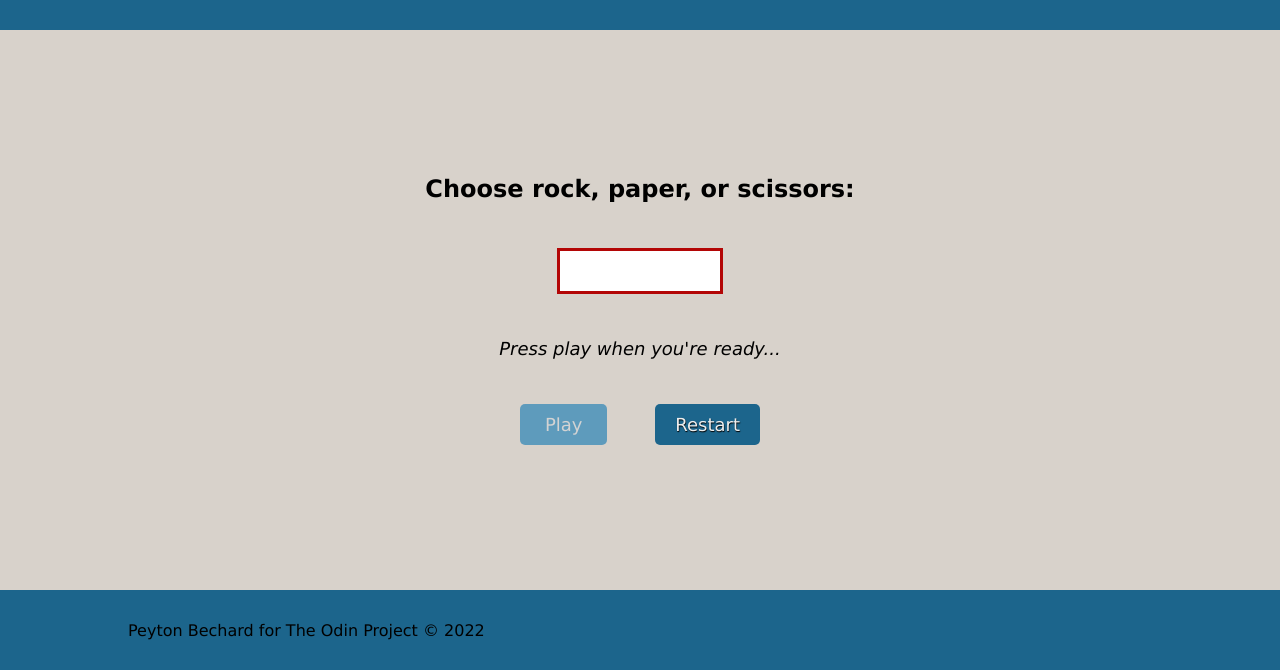
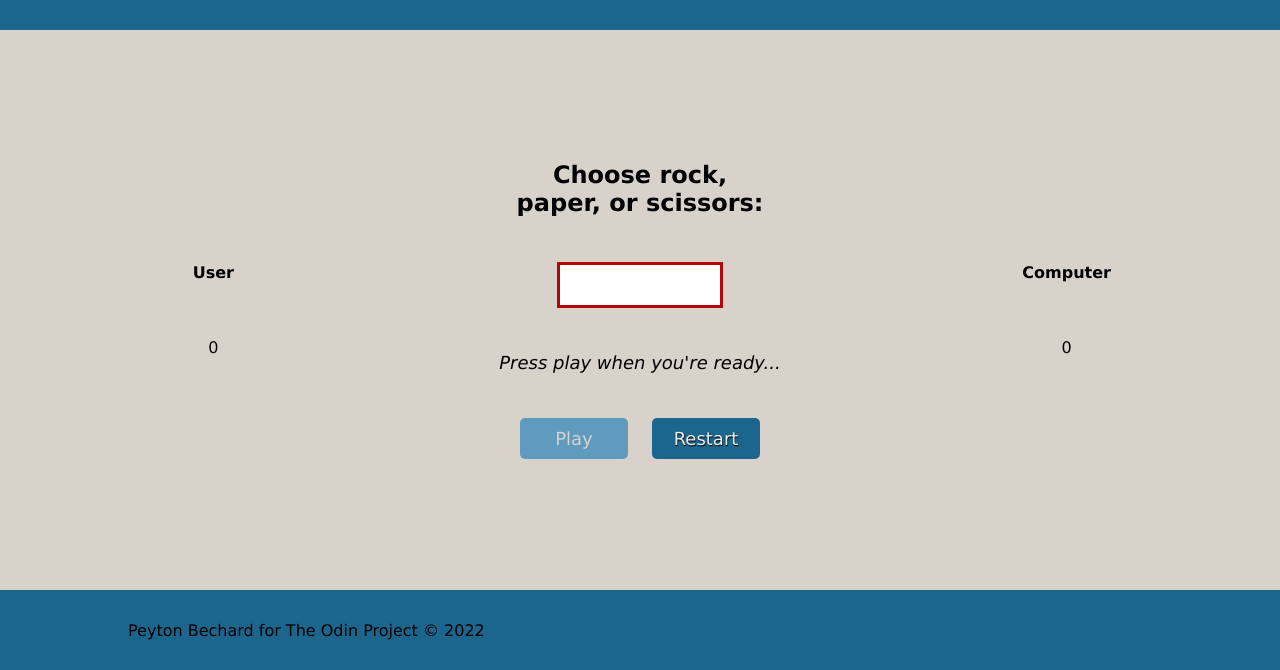
Before and after one commit to pmbechard/odin-rock-paper-scissors, a plain HTML site: page index.html in a window 1280 px wide. Shown: the part 130-800 px from the top of the page. Drawn offline with Linux system fonts and the light colour scheme.

Commit message:
Adds score boards

```diff
--- a/index.html
+++ b/index.html
@@ -11,14 +11,28 @@
     <div class="header">
         <h1>Rock Paper Scissors</h1>
     </div>
+    <div class="mid-section">
+        <div class="scores">
+            <p class="score-label">User</p>
+            <p id="user-score">0</p>
+        </div>
+
 
         <div class="body">
             <label for="user-input">Choose rock, paper, or scissors:</label>
             <input type="text" name="user-input" id="user-input">
             <p id="result">Press play when you're ready...</p>
+
             <div class="buttons">
                 <button id="play-button">Play</button>
                 <button id="restart-button">Restart</button>
+            </div>
+        </div>
+
+
+        <div class="scores">
+            <p class="score-label">Computer</p>
+            <p id="computer-score">0</p>
         </div>
     </div>
 
--- a/script.js
+++ b/script.js
@@ -10,6 +10,12 @@ const restartButton = document.querySelector("#restart-button");
 restartButton.addEventListener('click', resetGame)
 
 const resultOutput = document.querySelector("#result");
+
+const userScoreBoard = document.querySelector("#user-score");
+let userScore = 0;
+
+const computerScoreBoard = document.querySelector("#computer-score");
+let computerScore = 0;
 
 let regex = /^(rock)|(paper)|(scissors)$/i;
 
@@ -33,6 +39,7 @@ function runGame() {
     resultOutput.textContent = "Computer chose " + computerChoice + "... " + gameResult + "!";
     playButton.disabled = true;
     playButton.className = "disabled";
+
 }
 
 function chooseRPS() {
@@ -50,8 +57,12 @@ function getResult(user, comp) {
     if (user === comp) {
         return "Draw";
     } else if ((user === "rock" && comp === "paper") || (user === "paper" && comp === "scissors") || (user === "scissors" && comp === "rock")) {
+        computerScore++;
+        computerScoreBoard.textContent = computerScore;
         return "You lose";
     } else {
+        userScore++;
+        userScoreBoard.textContent = userScore;
         return "You win"
     }
 }
--- a/style.css
+++ b/style.css
@@ -21,10 +21,33 @@
     text-shadow: 1px 1px 3px black;
 }
 
-.body {
+.mid-section {
+    display: flex;
+    justify-content: center;
+    align-items: center;
+}
+
+.scores {
+    background-color: #D8D2CB;
     height: 70vh;
     width: 100vw;
+    display: flex;
+    flex-direction: column;
+    justify-content: center;
+    gap: 10%;
+    text-align: center;
+}
+
+.score-label {
+    font-size: 1em;
+    font-weight: 600;
+}
+
+
+.body {
     background-color: #D8D2CB;
+    height: 70vh;
+    width: 100vw;
     display: flex;
     flex-direction: column;
     justify-content: center;
@@ -75,7 +98,7 @@
 .body .buttons {
     display: flex;
     justify-content: center;
-    gap: 20%;
+    gap: 10%;
 }
 
 .body button:hover {
@@ -93,6 +116,14 @@
     text-shadow: none;
 }
 
+.body .scores {
+    display: flex;
+    gap: 50%;
+    text-align: center;
+    justify-content: space-around;
+    font-size: 0.75em;
+}
+
 .footer {
     height: 10vh;
     width: 100 vw;
```
Lines whose indentation alone changed are shown as unchanged.
